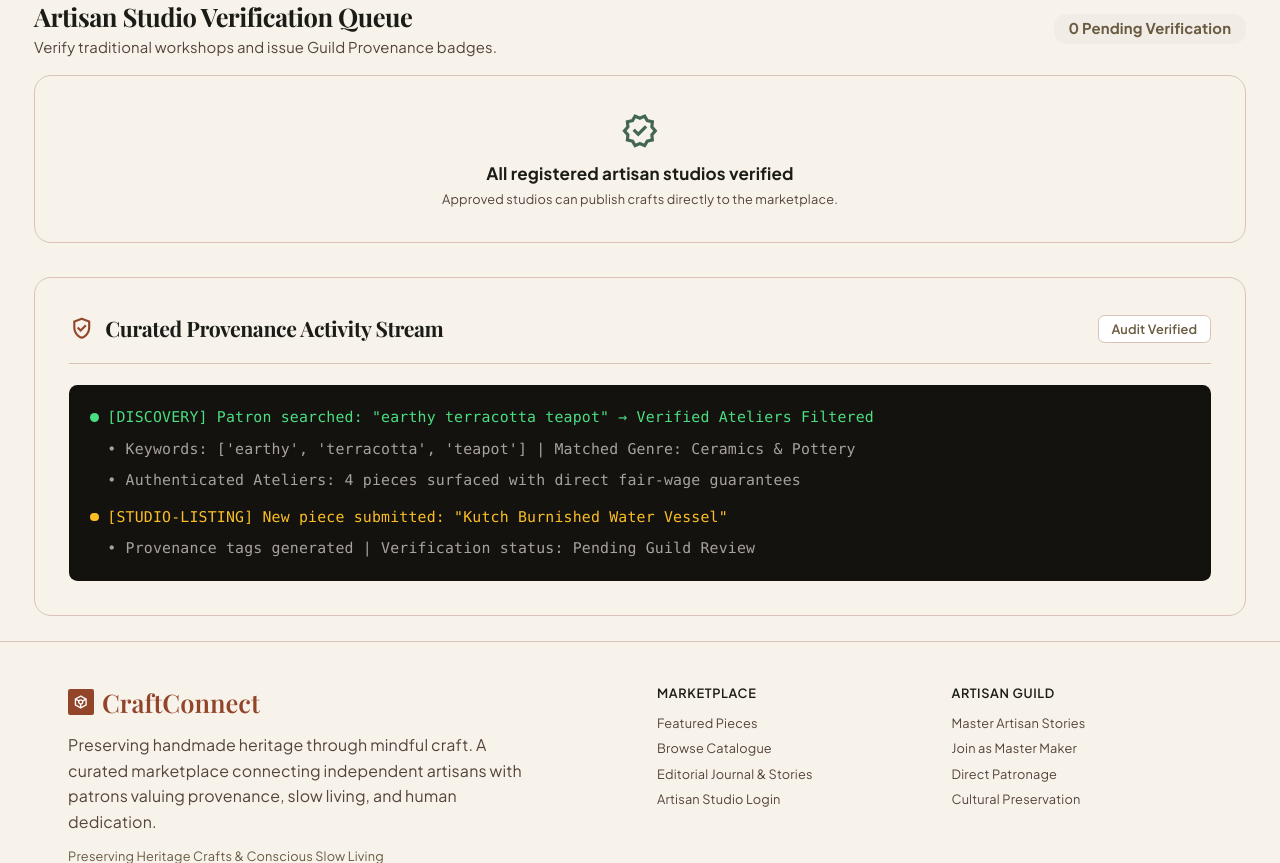
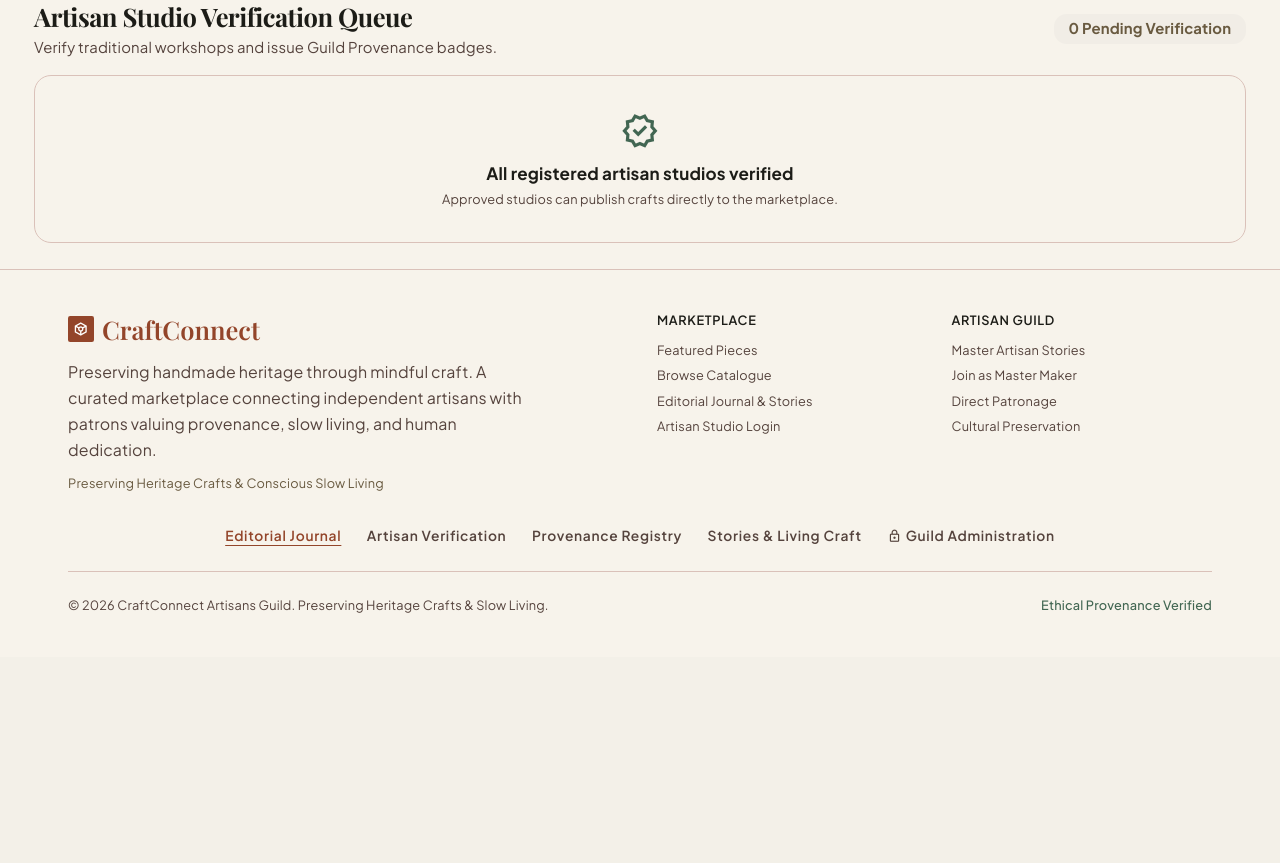
Before and after one commit to AllenLenoy/SkillsCraft-AI, a Django app: page /moderation/ in a window 1280 px wide. Shown: the part 971-1834 px from the top of the page. After the commit the page ends 1584 px from the top, so only its background shows below. Run offline with Django 5.2, Linux system fonts and the light colour scheme; the visitor is signed in with stand-in values (Sample User, id 1); data that the repository does not hold is empty; some libraries are stand-ins or nearby versions; some web fonts are replaced.

Commit message:
remove: Curated Provenance Activity Stream section from moderation dashboard

```diff
--- a/templates/accounts/moderation.html
+++ b/templates/accounts/moderation.html
@@ -238,36 +238,5 @@
     {% endif %}
   </section>
 
-  <!-- 4. LIVE SEMANTIC DISCOVERY & TELEMETRY STREAM -->
-  <section class="bg-surface-container-low border border-outline-variant rounded-2xl p-7 md:p-8 space-y-5 shadow-xs" data-animate>
-    <div class="flex flex-col sm:flex-row sm:items-center justify-between gap-2 border-b border-outline-variant pb-4">
-      <div class="flex items-center gap-2.5">
-        <span class="material-symbols-outlined text-primary text-2xl">verified_user</span>
-        <h3 class="font-display text-lg sm:text-xl font-bold text-on-surface">Curated Provenance Activity Stream</h3>
-      </div>
-      <span class="text-xs text-tertiary font-semibold bg-white px-3 py-1 rounded-md border border-outline-variant font-label">Audit Verified</span>
-    </div>
-
-    <div class="font-mono text-xs sm:text-sm space-y-2.5 bg-[#14120f] text-stone-200 p-5 rounded-xl overflow-x-auto shadow-inner leading-relaxed">
-      <div class="text-green-400 flex items-center gap-2">
-        <span class="w-2 h-2 rounded-full bg-green-400"></span>
-        <span>[DISCOVERY] Patron searched: "earthy terracotta teapot" &rarr; Verified Ateliers Filtered</span>
-      </div>
-      <div class="text-stone-400 pl-4">
-        • Keywords: ['earthy', 'terracotta', 'teapot'] | Matched Genre: Ceramics &amp; Pottery
-      </div>
-      <div class="text-stone-400 pl-4">
-        • Authenticated Ateliers: 4 pieces surfaced with direct fair-wage guarantees
-      </div>
-      <div class="text-amber-400 flex items-center gap-2 pt-1">
-        <span class="w-2 h-2 rounded-full bg-amber-400"></span>
-        <span>[STUDIO-LISTING] New piece submitted: "Kutch Burnished Water Vessel"</span>
-      </div>
-      <div class="text-stone-400 pl-4">
-        • Provenance tags generated | Verification status: Pending Guild Review
-      </div>
-    </div>
-  </section>
-
 </div>
 {% endblock %}
```
